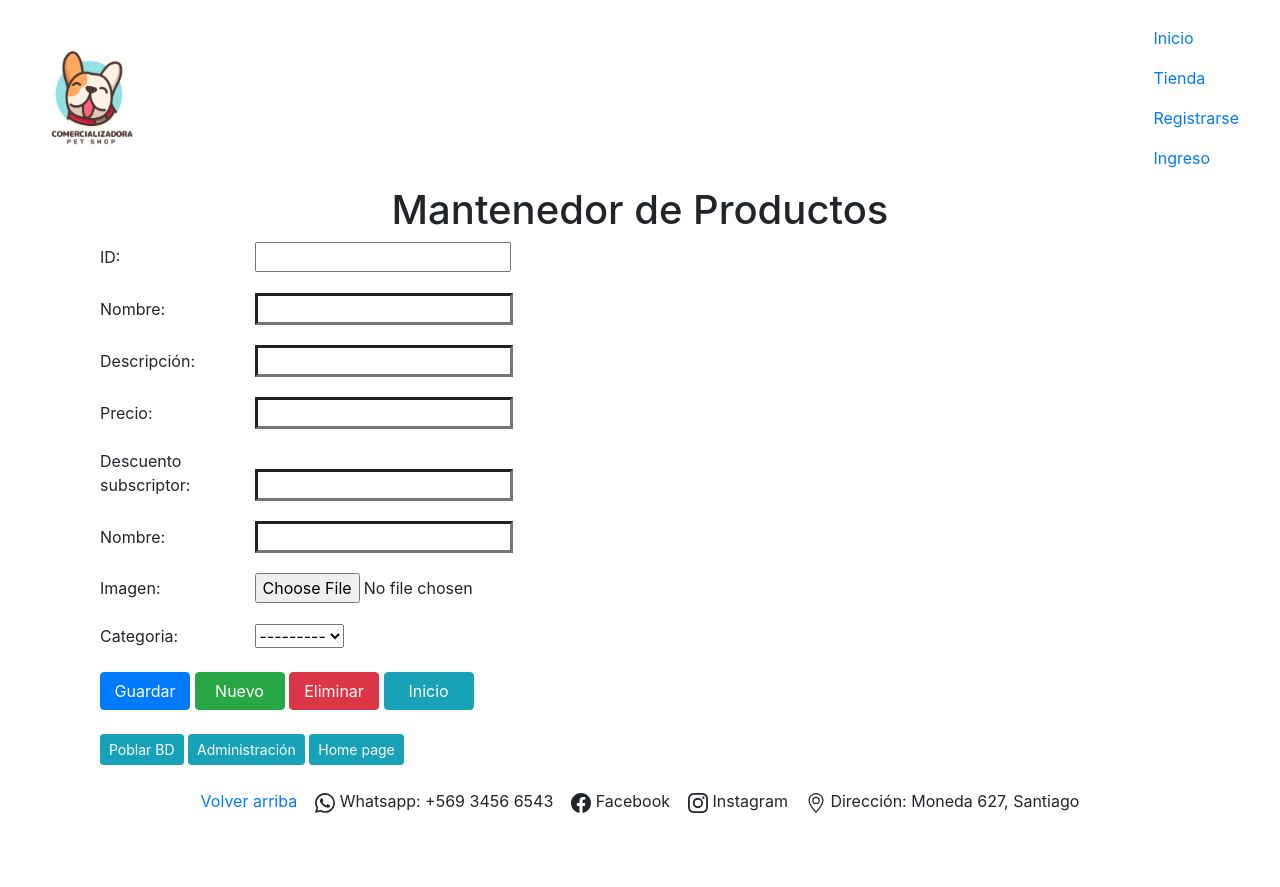
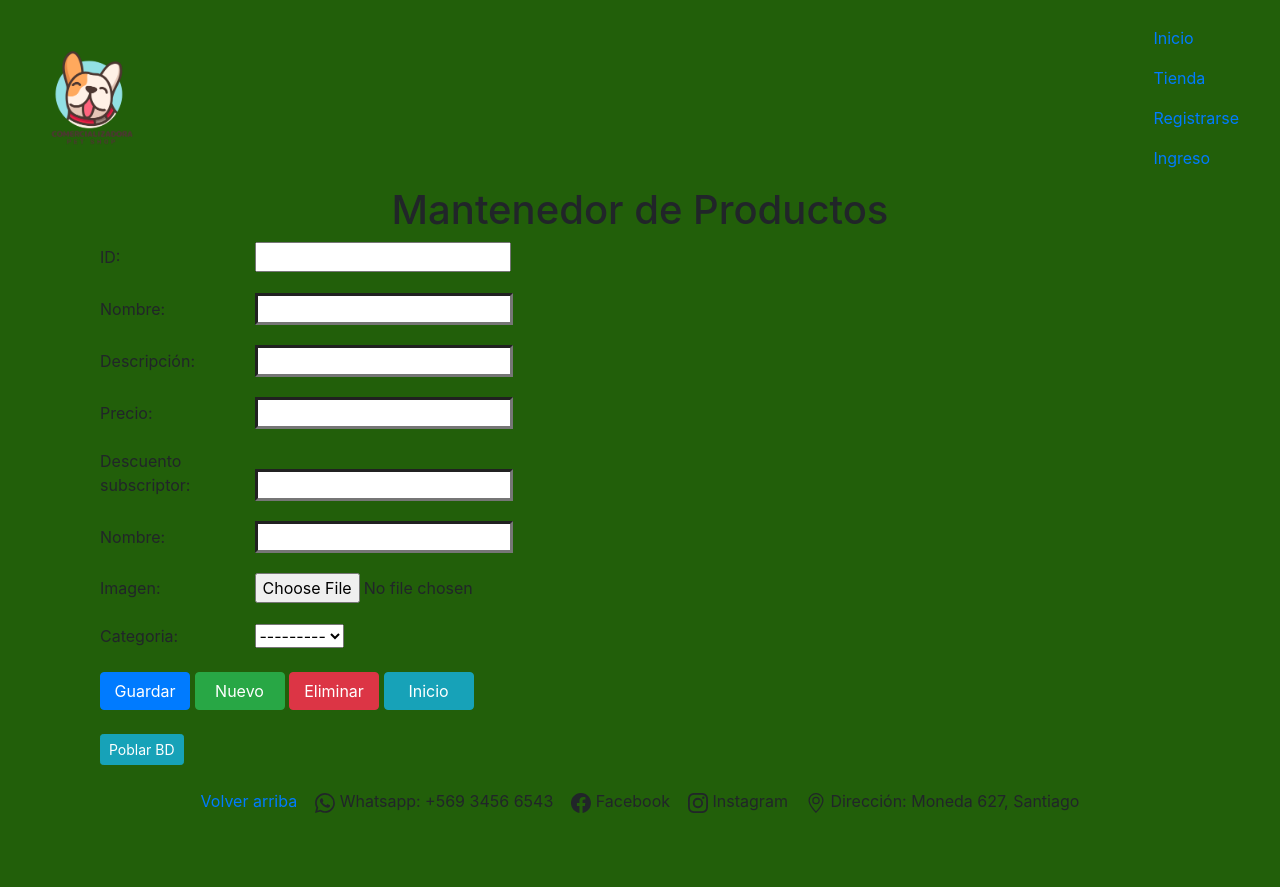
Before and after one commit to cesar-hb/PetShop-Django, a Django app: page /producto/1/1 in a window 1280 px wide. Run offline with Django 4.2, Linux system fonts and the light colour scheme; data that the repository does not hold is empty; some libraries are stand-ins or nearby versions.

Commit message:
cambio a color verde porque el blanco me mata

```diff
--- a/core/templates/core/base.html
+++ b/core/templates/core/base.html
@@ -19,7 +19,8 @@
     {% block stylesheet %} {% endblock %}
 
 </head>
-<body style="padding: 10px;">
+<body style="padding: 10px; background-color:#225f0a;">
+
     {% block navbar %}
     <div class="container-fluid">
     <nav class="navbar">
@@ -45,8 +46,10 @@
                 {% endif %}
             <li>
                 {% if user.is_authenticated %}
-                    <a class="nav-link" href="{% url 'cerrar_sesion' %}" tabindex="-1">Cerrar Sesion</a>
-                    <span class="ml-md-5" style="color: blue;">{{ user.get_full_name }}</span>
+                    <a class="nav-link" href="{% url 'cerrar_sesion' %}" tabindex="-1">Cerrar Sesion
+                        <span class="ml-md-5" style="color: blue;">{{ user.get_full_name }}</span>
+                    </a>
+
                 {% endif %}
             </li>
         </ol>
--- a/core/templates/core/producto.html
+++ b/core/templates/core/producto.html
@@ -60,6 +60,4 @@
         {% endif %}
         <br>
         <a href="{% url 'poblar_bd' %}" class="btn btn-info btn-sm">Poblar BD</a>
-        <a href="http://127.0.0.1:8000/admin" class="btn btn-info btn-sm">Administración</a>
-        <a href="{% url 'home' %}" class="btn btn-info btn-sm">Home page</a>
 {% endblock %}
```
